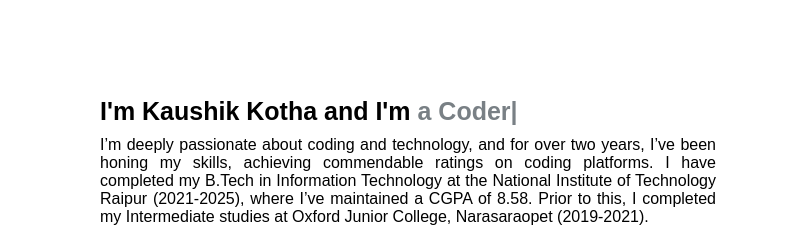
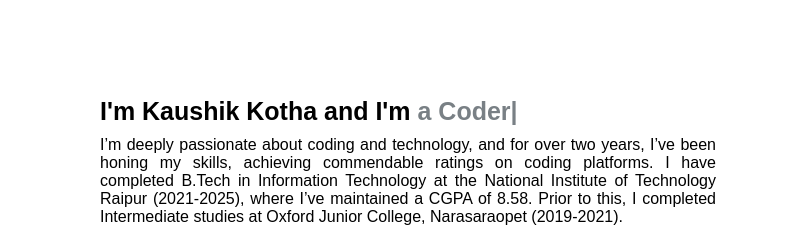
Before and after one commit to Kaushik515/portfolio, a website: page index.html in a window 1280 px wide. Shown: the part 980-1223 px from the top of the page, 484-1280 px from the left. Drawn offline with nearby package versions, Linux system fonts and the light colour scheme.

Commit message:
Update index.html

```diff
--- a/index.html
+++ b/index.html
@@ -68,10 +68,10 @@
                     <p >I’m deeply passionate about coding and technology,
                         and for over two years, I’ve been honing my skills,
                         achieving commendable ratings on coding platforms.
-                        I have completed my B.Tech in Information Technology
+                        I have completed B.Tech in Information Technology
                         at the National Institute of Technology Raipur (2021-2025),
                         where I’ve maintained a CGPA of 8.58. Prior to this,
-                        I completed my Intermediate studies at Oxford Junior College, Narasaraopet (2019-2021).
+                        I completed Intermediate studies at Oxford Junior College, Narasaraopet (2019-2021).
                     </p>
                     <p style="margin-top: 20px;">I am passionate about technology and always work to improve my skills. I enjoy working with people and achieving goals together.
 
```
